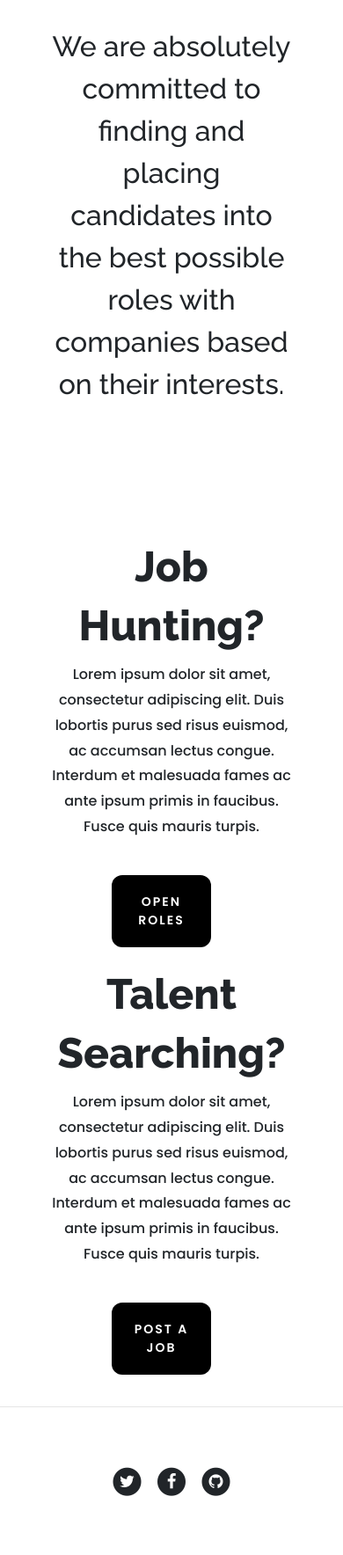
After one commit to ayotundeakinsola/third-milestone-project, a Flask app: page /listing in a window 390 px wide. The commit adds this page. Shown: the part 452-2220 px from the top of the page at 88% size. Run offline with Flask 2, Linux system fonts and the light colour scheme; some libraries are stand-ins or nearby versions.

Commit message:
worked on the mobile responsive view and also created listing.html

```diff
--- a/run.py
+++ b/run.py
@@ -45,6 +45,10 @@ def employer_form():
 @app.route('/vacancies')
 def vacancies():
     return render_template("vacancy.html", title='Vacancy')
+
+@app.route('/listing')
+def listing():
+    return render_template("listing.html", title='Listing')
 
 @app.route('/register', methods=['POST', 'GET'])
 def register():
--- /dev/null
+++ b/templates/listing.html
@@ -0,0 +1,52 @@
+{% extends 'base.html' %} {% block content %}
+<section class="listing">
+    <div class="container">
+        <div class="row">
+            <div class="col-sm-12">
+                <h4 class="subhead">Digital Marketer</h4>
+                <p class="mainhead">Ziggo - Athens, Greece</p>
+                <div class="buttons">
+                    <button type="button" class="btn3 button3"><a class="links" href="{{ url_for('listing') }}" data-icon="&#x24;">Apply Now</a></button>
+                </div>
+            </div>
+        </div>
+    </div>
+</section>
+ <div class="section section_1">
+    <div class="rows row_1">
+        <div class="col">
+            <div class="text">
+                <p>We are absolutely committed to finding and placing candidates into the best possible roles with companies based on their interests.</p>
+            </div>
+        </div>
+    </div>
+    <div class="row rows row_2">
+        <div class="col-md-6 column">
+            <div class="text2">
+                <div class="description">
+                    <h2 class="head">Job Hunting?</h2>
+                    <div>
+                        Lorem ipsum dolor sit amet, consectetur adipiscing elit. Duis lobortis purus sed risus euismod, ac accumsan lectus congue. Interdum et malesuada fames ac ante ipsum primis in faucibus. Fusce quis mauris turpis.
+                    </div>
+                </div>
+                <div class="buttons">
+                    <button type="button" class="btn1 button1"><a class="links" href="#" data-icon="&#x24;">Open Roles</a></button>
+                </div>
+            </div>
+        </div>
+        <div class="col-md-6 column">
+            <div class="text2">
+                <div class="description">
+                    <h2 class="head">Talent Searching?</h2>
+                    <div>
+                        Lorem ipsum dolor sit amet, consectetur adipiscing elit. Duis lobortis purus sed risus euismod, ac accumsan lectus congue. Interdum et malesuada fames ac ante ipsum primis in faucibus. Fusce quis mauris turpis.
+                    </div>
+                </div>
+                <div class="buttons">
+                    <button type="button" class="btn1 button1"><a class="links" href="#" data-icon="&#x24;">Post A Job</a></button>
+                </div>
+            </div>
+        </div>
+    </div>
+</div>
+{% endblock %}
--- a/templates/vacancy.html
+++ b/templates/vacancy.html
@@ -10,7 +10,7 @@
                         <img class="img-vac" src="static/img/ziggo.png" alt="">
                     </div>
                     <div class="job-tittle job-tittle2">
-                        <a href="#">
+                        <a href="{{ url_for('listing') }}">
                             <h4>Digital Marketer</h4>
                         </a>
                         <ul>
```
Also changed, not shown: static/css/styles.css (+33 -4 lines), templates/index.html (indentation only), 1 other file.
